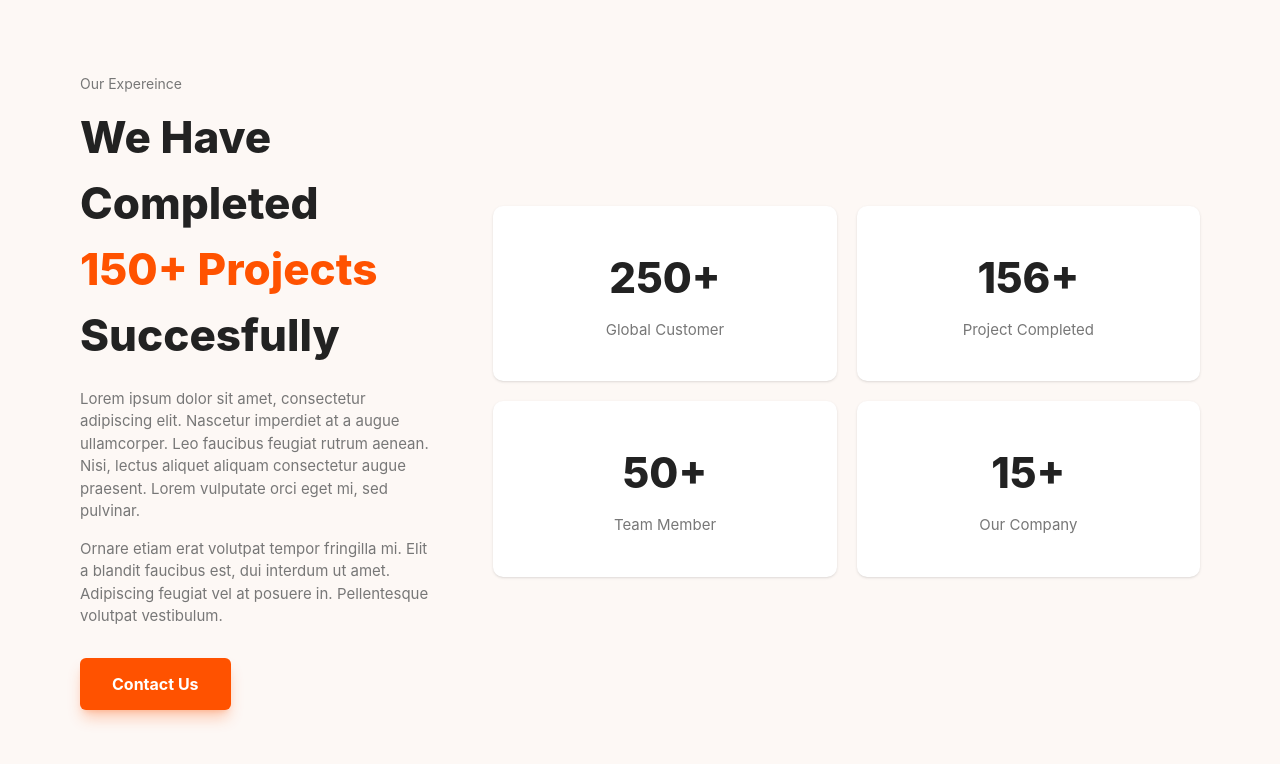
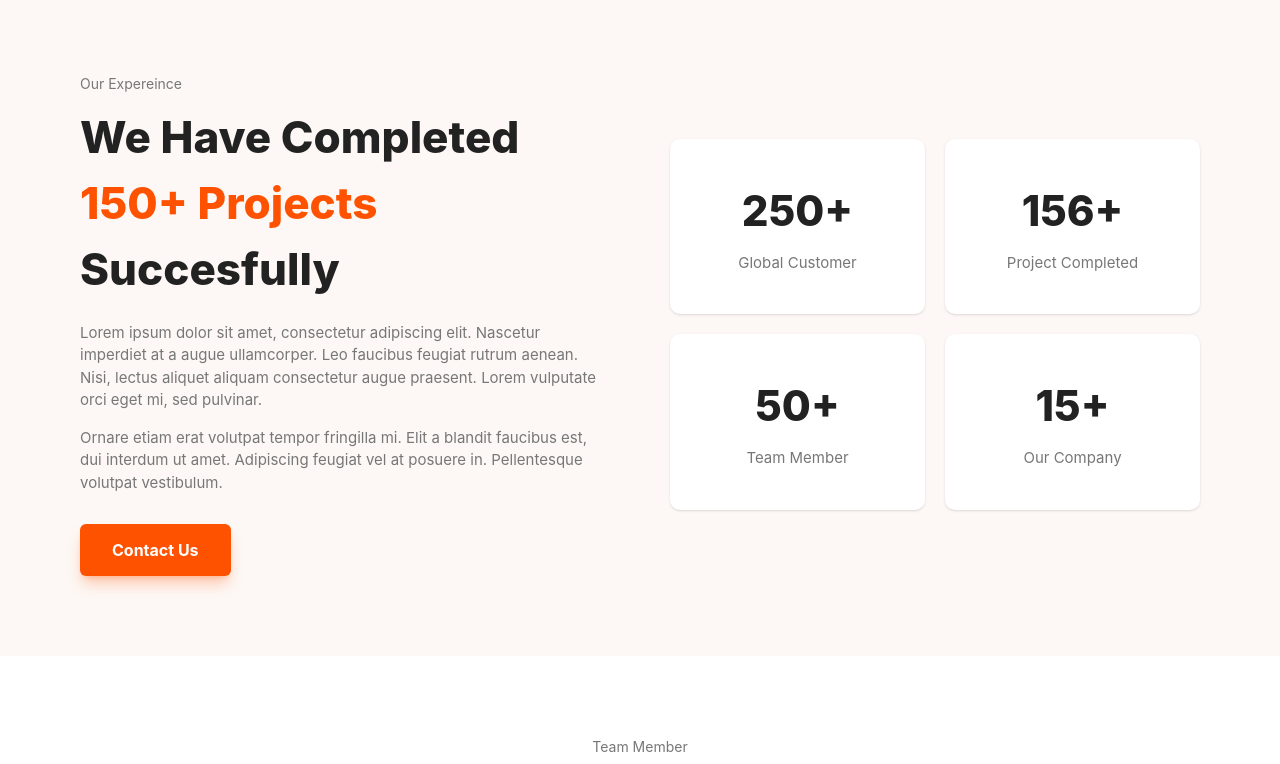
Before and after one commit to alijonhofizzoda/Exam-4, a website: page index.html in a window 1280 px wide. Shown: the part 1500-2264 px from the top of the page. Drawn offline with Linux system fonts and the light colour scheme.

Commit message:
izmeneniyaho

```diff
--- a/index.html
+++ b/index.html
@@ -113,7 +113,7 @@
       </button>
     </div>
 
-    <div class="w-full lg:w-х50% grid grid-cols-1 sm:grid-cols-2 gap-[20px]">
+    <div class="w-full lg:w-[50%] grid grid-cols-1 sm:grid-cols-2 gap-[20px]">
       <div class="bg-white p-[40px] rounded-[10px] text-center flex flex-col items-center justify-center shadow-sm">
         <h3 class="text-[36px] lg:text-[42px] font-extrabold text-[#222222] mb-[10px]">250+</h3>
         <p class="text-[15px] text-[#777777]">Global Customer</p>
```
